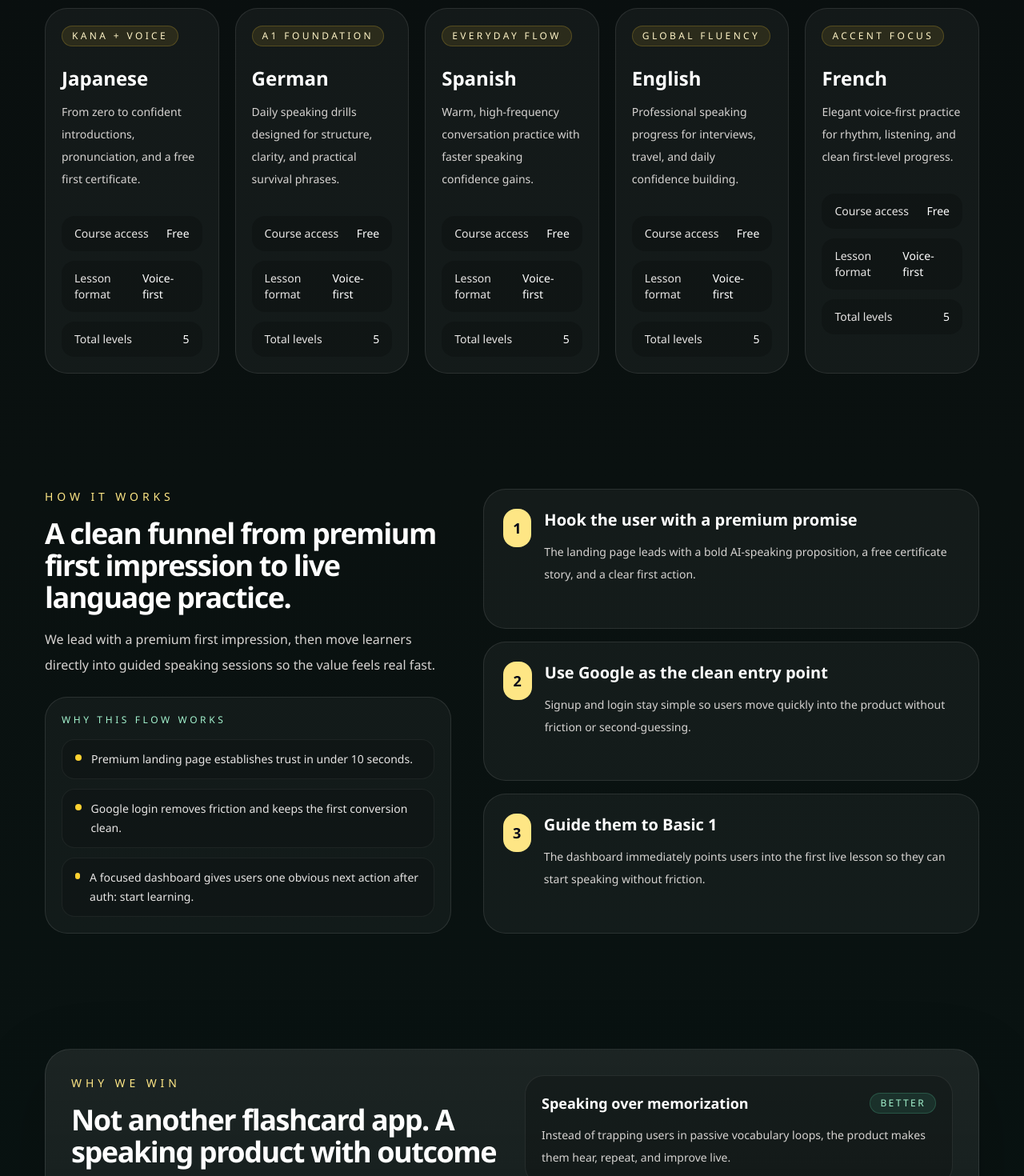
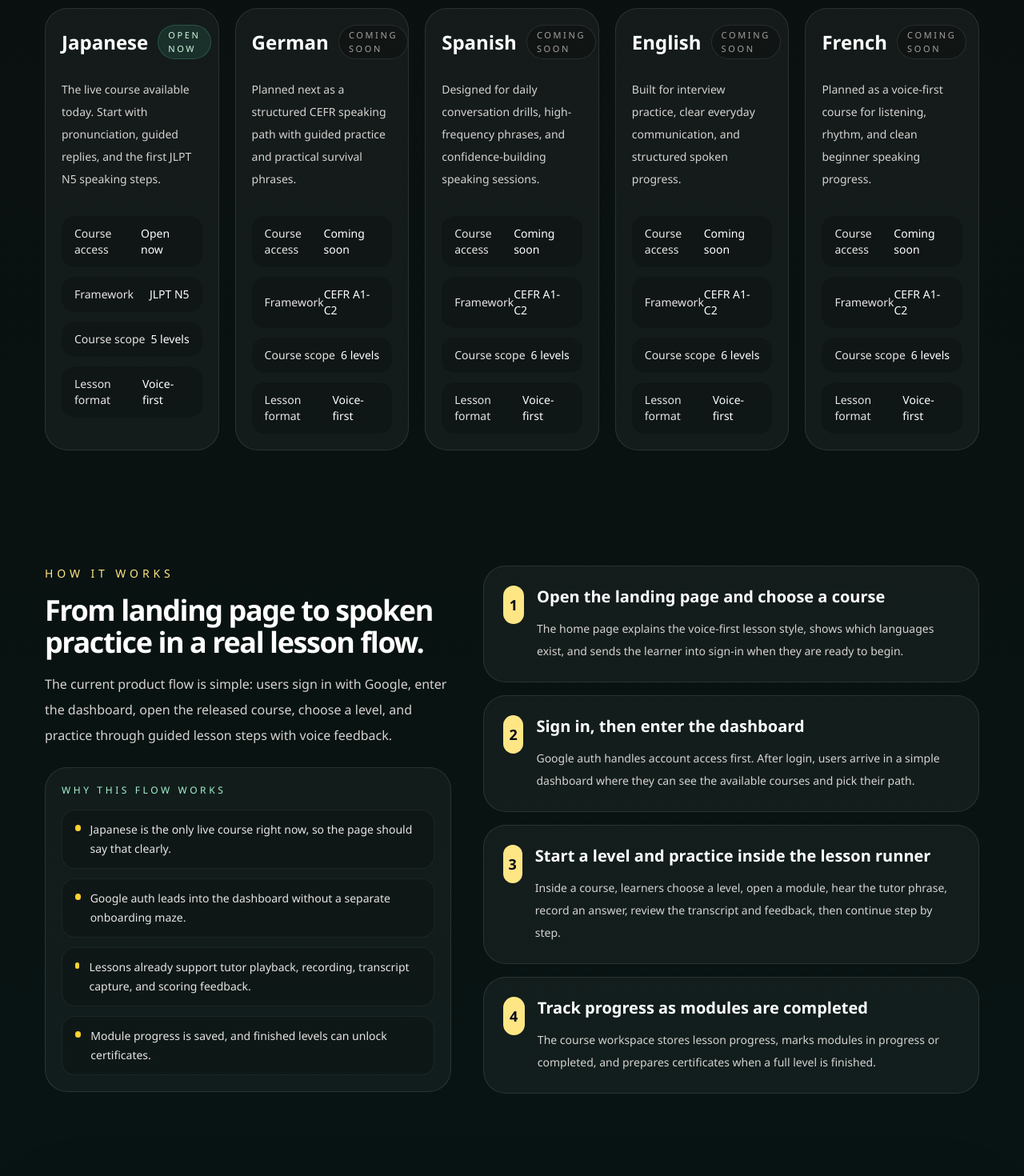
Before and after one commit to RahulSP-4601/AI-Voice-Language-Tutor, a Next.js app: page / in a window 1280 px wide. Shown: the part 1240-2710 px from the top of the page at 80% size. Built offline with nearby package versions, Linux system fonts and the light colour scheme.

Commit message:
Clean Landing Page

```diff
--- a/src/app/page.tsx
+++ b/src/app/page.tsx
@@ -1,10 +1,8 @@
 import {
-  ComparisonSection,
   FinalCtaSection,
   HeroSection,
   LanguagesSection,
   ProcessSection,
-  SocialProofSection,
 } from "@/components/landing-sections";
 
 export default function Home() {
@@ -13,8 +11,6 @@ export default function Home() {
       <HeroSection />
       <LanguagesSection />
       <ProcessSection />
-      <ComparisonSection />
-      <SocialProofSection />
       <FinalCtaSection />
     </main>
   );
--- a/src/components/auth-card.tsx
+++ b/src/components/auth-card.tsx
@@ -56,21 +56,14 @@ function AuthButton(props: {
   );
 }
 
-function AuthStatus({
-  envReady,
-  message,
-}: {
-  envReady: boolean;
-  message: string | null;
-}) {
+function AuthStatus({ message }: { message: string | null }) {
+  if (!message) {
+    return null;
+  }
+
   return (
-    <div className="mt-6 rounded-[1.3rem] border border-white/8 bg-black/20 p-4 text-sm leading-7 text-stone-300">
-      <p>
-        {envReady
-          ? "Supabase public environment is available. Clicking a button starts Google OAuth."
-          : "Supabase OAuth is not configured yet in this local environment, so the buttons show setup-safe messaging instead of failing silently."}
-      </p>
-      {message ? <p className="mt-3 text-amber-200">{message}</p> : null}
+    <div className="mt-6 rounded-[1.3rem] border border-amber-300/20 bg-amber-300/[0.06] p-4 text-sm leading-7 text-amber-100">
+      <p>{message}</p>
     </div>
   );
 }
@@ -136,7 +129,7 @@ export function AuthCard() {
             secondary
           />
         </div>
-        <AuthStatus envReady={envReady} message={message} />
+        <AuthStatus message={message} />
       </div>
     </section>
   );
--- a/src/components/landing-sections.tsx
+++ b/src/components/landing-sections.tsx
@@ -1,12 +1,12 @@
 import Link from "next/link";
 import {
-  landingComparison,
+  type DashboardCourseSlug,
   landingHeroStats,
   landingLanguages,
   landingSteps,
-  landingTestimonials,
   processHighlights,
 } from "@/lib/product-content";
+import { getCourseAvailabilityLabel, isCourseReleased } from "@/lib/course-presentation";
 
 function LandingNav() {
   return (
@@ -197,25 +197,44 @@ function SectionHeading(props: {
 }
 
 function LanguageCard({
+  framework,
+  levels,
   name,
   promise,
-  script,
+  slug,
 }: {
+  framework: string;
+  levels: string;
   name: string;
   promise: string;
-  script: string;
+  slug: DashboardCourseSlug;
 }) {
+  const isReleased = isCourseReleased(slug);
+
   return (
     <article className="group rounded-[1.75rem] border border-white/10 bg-white/[0.045] p-5 transition duration-300 hover:-translate-y-1 hover:border-white/20 hover:bg-white/[0.08]">
-      <div className="mb-6 inline-flex rounded-full border border-amber-300/20 bg-amber-300/10 px-3 py-1 text-xs uppercase tracking-[0.28em] text-amber-100">
-        {script}
+      <div className="mb-6 flex items-center justify-between gap-3">
+        <h3 className="text-2xl font-semibold text-white">{name}</h3>
+        <span
+          className={`rounded-full border px-3 py-1 text-[11px] uppercase tracking-[0.24em] ${
+            isReleased
+              ? "border-emerald-300/20 bg-emerald-300/10 text-emerald-100"
+              : "border-white/10 bg-black/20 text-stone-400"
+          }`}
+        >
+          {getCourseAvailabilityLabel(slug)}
+        </span>
       </div>
-      <h3 className="text-2xl font-semibold text-white">{name}</h3>
       <p className="mt-3 text-sm leading-7 text-stone-300">{promise}</p>
       <div className="mt-8 space-y-3 text-sm text-stone-200">
-        <DetailRow label="Course access" value="Free" valueClassName="text-emerald-200" />
+        <DetailRow
+          label="Course access"
+          value={isReleased ? "Open now" : "Coming soon"}
+          valueClassName={isReleased ? "text-emerald-200" : "text-stone-300"}
+        />
+        <DetailRow label="Framework" value={framework} />
+        <DetailRow label="Course scope" value={levels} />
         <DetailRow label="Lesson format" value="Voice-first" />
-        <DetailRow label="Total levels" value="5" />
       </div>
     </article>
   );
@@ -247,8 +266,8 @@ export function LanguagesSection() {
         <SectionHeading
           className="mb-8 max-w-2xl"
           eyebrow="Language Paths"
-          title="Browse every language and start learning right away."
-          body="Every path begins with a structured foundation level built around speaking, listening, and guided repetition."
+          title="Start with the live course now and see the full language roadmap."
+          body="Japanese is already open in the product today. The rest of the language paths are visible so learners can see what is live now and what is coming next."
         />
         <div className="grid gap-5 lg:grid-cols-5">
           {landingLanguages.map((language) => (
@@ -312,8 +331,8 @@ export function ProcessSection() {
         <div className="max-w-xl space-y-6">
           <SectionHeading
             eyebrow="How It Works"
-            title="A clean funnel from premium first impression to live language practice."
-            body="We lead with a premium first impression, then move learners directly into guided speaking sessions so the value feels real fast."
+            title="From landing page to spoken practice in a real lesson flow."
+            body="The current product flow is simple: users sign in with Google, enter the dashboard, open the released course, choose a level, and practice through guided lesson steps with voice feedback."
           />
           <ProcessOverview />
         </div>
@@ -332,106 +351,19 @@ export function ProcessSection() {
   );
 }
 
-function ComparisonCard({
-  description,
-  title,
-}: {
-  description: string;
-  title: string;
-}) {
-  return (
-    <div className="rounded-[1.5rem] border border-white/8 bg-black/20 p-5">
-      <div className="flex items-center justify-between">
-        <h3 className="text-lg font-semibold text-white">{title}</h3>
-        <span className="rounded-full border border-emerald-300/20 bg-emerald-300/10 px-3 py-1 text-xs uppercase tracking-[0.2em] text-emerald-200">
-          Better
-        </span>
-      </div>
-      <p className="mt-3 text-sm leading-7 text-stone-300">{description}</p>
-    </div>
-  );
-}
-
-export function ComparisonSection() {
-  return (
-    <section className="px-6 py-18 sm:px-10 lg:px-14">
-      <div className="mx-auto max-w-7xl rounded-[2rem] border border-white/10 bg-[linear-gradient(180deg,rgba(255,255,255,0.08),rgba(255,255,255,0.03))] p-8 shadow-[0_30px_90px_rgba(0,0,0,0.24)]">
-        <div className="grid gap-8 lg:grid-cols-2">
-          <div>
-            <p className="text-sm uppercase tracking-[0.35em] text-amber-200">
-              Why We Win
-            </p>
-            <h2 className="mt-4 text-4xl font-semibold tracking-[-0.04em] text-white">
-              Not another flashcard app. A speaking product with outcome energy.
-            </h2>
-          </div>
-          <div className="grid gap-4">
-            {landingComparison.map((item) => (
-              <ComparisonCard key={item.title} {...item} />
-            ))}
-          </div>
-        </div>
-      </div>
-    </section>
-  );
-}
-
-function TestimonialCard({
-  name,
-  quote,
-  role,
-}: {
-  name: string;
-  quote: string;
-  role: string;
-}) {
-  return (
-    <blockquote className="rounded-[1.75rem] border border-white/10 bg-white/[0.045] p-6">
-      <p className="text-base leading-8 text-stone-200">“{quote}”</p>
-      <footer className="mt-6">
-        <p className="font-semibold text-white">{name}</p>
-        <p className="text-sm text-stone-400">{role}</p>
-      </footer>
-    </blockquote>
-  );
-}
-
-export function SocialProofSection() {
-  return (
-    <section className="px-6 py-18 sm:px-10 lg:px-14">
-      <div className="mx-auto max-w-7xl">
-        <SectionHeading
-          className="mb-8 max-w-2xl"
-          eyebrow="Premium Feel"
-          title="The first phase already needs to feel investable."
-          body="We want the product to look like a real modern education business from the first click, not a placeholder app waiting for later polish."
-        />
-        <div className="grid gap-5 lg:grid-cols-3">
-          {landingTestimonials.map((item) => (
-            <TestimonialCard key={item.name} {...item} />
-          ))}
-        </div>
-      </div>
-    </section>
-  );
-}
-
 export function FinalCtaSection() {
   return (
     <section className="px-6 pb-20 pt-10 sm:px-10 lg:px-14">
       <div className="mx-auto max-w-7xl rounded-[2rem] border border-amber-300/15 bg-[linear-gradient(135deg,rgba(247,200,116,0.16),rgba(24,36,34,0.9))] p-8 shadow-[0_30px_90px_rgba(0,0,0,0.24)]">
         <div className="grid gap-8 lg:grid-cols-[1.1fr_0.9fr] lg:items-center">
           <div>
-            <p className="text-sm uppercase tracking-[0.35em] text-amber-100">
-              Launch Funnel
-            </p>
             <h2 className="mt-4 text-4xl font-semibold tracking-[-0.04em] text-white">
-              Free access first. Real speaking practice from the first session.
+              Enter the dashboard and start the live Japanese course.
             </h2>
             <p className="mt-4 max-w-2xl text-base leading-8 text-stone-200">
-              Start with Google login, let the user test the voice tutor in
-              Basic 1, then bring them into the dashboard and course runner to
-              keep learning.
+              Sign in with Google, open the released Japanese path, and move
+              directly into the lesson workspace with tutor playback, recording,
+              transcript review, and progress tracking.
             </p>
           </div>
           <div className="flex flex-col gap-4">
--- a/src/lib/product-content.ts
+++ b/src/lib/product-content.ts
@@ -1,98 +1,80 @@
 export const landingLanguages = [
   {
+    slug: "japanese",
     name: "Japanese",
-    script: "Kana + Voice",
-    promise: "From zero to confident introductions, pronunciation, and a free first certificate.",
+    promise:
+      "The live course available today. Start with pronunciation, guided replies, and the first JLPT N5 speaking steps.",
+    framework: "JLPT N5",
+    levels: "5 levels",
   },
   {
+    slug: "german",
     name: "German",
-    script: "A1 Foundation",
-    promise: "Daily speaking drills designed for structure, clarity, and practical survival phrases.",
+    promise:
+      "Planned next as a structured CEFR speaking path with guided practice and practical survival phrases.",
+    framework: "CEFR A1-C2",
+    levels: "6 levels",
   },
   {
+    slug: "spanish",
     name: "Spanish",
-    script: "Everyday Flow",
-    promise: "Warm, high-frequency conversation practice with faster speaking confidence gains.",
+    promise:
+      "Designed for daily conversation drills, high-frequency phrases, and confidence-building speaking sessions.",
+    framework: "CEFR A1-C2",
+    levels: "6 levels",
   },
   {
+    slug: "english",
     name: "English",
-    script: "Global Fluency",
-    promise: "Professional speaking progress for interviews, travel, and daily confidence building.",
+    promise:
+      "Built for interview practice, clear everyday communication, and structured spoken progress.",
+    framework: "CEFR A1-C2",
+    levels: "6 levels",
   },
   {
+    slug: "french",
     name: "French",
-    script: "Accent Focus",
-    promise: "Elegant voice-first practice for rhythm, listening, and clean first-level progress.",
+    promise:
+      "Planned as a voice-first course for listening, rhythm, and clean beginner speaking progress.",
+    framework: "CEFR A1-C2",
+    levels: "6 levels",
   },
 ] as const;
 
 export const landingSteps = [
   {
-    title: "Hook the user with a premium promise",
+    title: "Open the landing page and choose a course",
     description:
-      "The landing page leads with a bold AI-speaking proposition, a free certificate story, and a clear first action.",
+      "The home page explains the voice-first lesson style, shows which languages exist, and sends the learner into sign-in when they are ready to begin.",
   },
   {
-    title: "Use Google as the clean entry point",
+    title: "Sign in, then enter the dashboard",
     description:
-      "Signup and login stay simple so users move quickly into the product without friction or second-guessing.",
+      "Google auth handles account access first. After login, users arrive in a simple dashboard where they can see the available courses and pick their path.",
   },
   {
-    title: "Guide them to Basic 1",
+    title: "Start a level and practice inside the lesson runner",
     description:
-      "The dashboard immediately points users into the first live lesson so they can start speaking without friction.",
+      "Inside a course, learners choose a level, open a module, hear the tutor phrase, record an answer, review the transcript and feedback, then continue step by step.",
+  },
+  {
+    title: "Track progress as modules are completed",
+    description:
+      "The course workspace stores lesson progress, marks modules in progress or completed, and prepares certificates when a full level is finished.",
   },
 ] as const;
 
 export const processHighlights = [
-  "Premium landing page establishes trust in under 10 seconds.",
-  "Google login removes friction and keeps the first conversion clean.",
-  "A focused dashboard gives users one obvious next action after auth: start learning.",
-] as const;
-
-export const landingComparison = [
-  {
-    title: "Speaking over memorization",
-    description:
-      "Instead of trapping users in passive vocabulary loops, the product makes them hear, repeat, and improve live.",
-  },
-  {
-    title: "Real lessons before complexity",
-    description:
-      "Users start speaking inside structured lessons immediately instead of getting trapped in setup, pricing, or clutter.",
-  },
-  {
-    title: "Premium funnel, not utility UI",
-    description:
-      "The experience should feel like a serious modern education brand, not a cheap tool with forms and tables.",
-  },
-] as const;
-
-export const landingTestimonials = [
-  {
-    name: "Speaking-first brand",
-    role: "Positioning direction",
-    quote:
-      "This feels like a premium coaching product, not another language app trying to win with flashcards.",
-  },
-  {
-    name: "Trust-building entry",
-    role: "Conversion direction",
-    quote:
-      "The first live lesson should prove the learning path is real within minutes, not after a long setup flow.",
-  },
-  {
-    name: "Clean phase-one scope",
-    role: "Execution direction",
-    quote:
-      "Landing page, Google auth, and a simple dashboard are enough to make the business feel tangible right away.",
-  },
+  "Japanese is the only live course right now, so the page should say that clearly.",
+  "Google auth leads into the dashboard without a separate onboarding maze.",
+  "Lessons already support tutor playback, recording, transcript capture, and scoring feedback.",
+  "Module progress is saved, and finished levels can unlock certificates.",
 ] as const;
 
 export const landingHeroStats = [
-  { value: "5", label: "Launch languages in the first release." },
-  { value: "1", label: "One focused lesson flow to start speaking fast." },
-  { value: "Free", label: "Every available course stays open to learners." },
+  { value: "1", label: "Japanese course is live right now." },
+  { value: "Voice", label: "Tutor playback, recording, transcript, and scoring." },
+  { value: "Free", label: "Current released lessons stay open to learners." },
 ] as const;
 
 export const dashboardCourses = [
```
